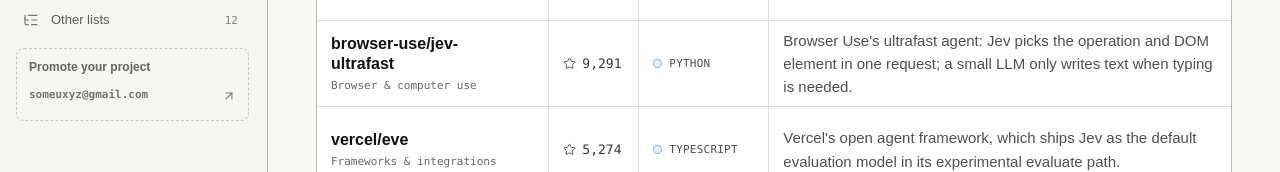
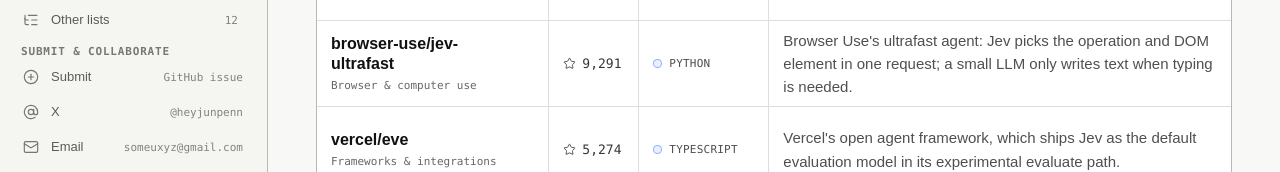
Before and after one commit to OSeanL/awesome-jev, an Astro site: page / in a window 1280 px wide. Shown: the part 557-729 px from the top of the page. Built offline with nearby package versions, Linux system fonts and the light colour scheme; Astro itself is replaced by a stand-in of ours.

Commit message:
Restore sidebar collaboration links

```diff
--- a/src/pages/index.astro
+++ b/src/pages/index.astro
@@ -5,12 +5,14 @@
   AppWindow,
   ArrowDown,
   ArrowUpRight,
+  AtSign,
   BadgeCheck,
   Blocks,
   Bot,
   ChartNoAxesCombined,
   Check,
   ChevronDown,
+  CirclePlus,
   FlaskConical,
   Gamepad2,
   House,
@@ -18,6 +20,7 @@
   Languages,
   LayoutGrid,
   ListTree,
+  Mail,
   Menu,
   MonitorSmartphone,
   Search,
@@ -33,6 +36,7 @@
 const repositoryUrl = process.env.GITHUB_REPOSITORY
   ? `https://github.com/${process.env.GITHUB_REPOSITORY}`
   : 'https://github.com/heyjunpenn/awesome-jev';
+const submissionUrl = `${repositoryUrl}/issues/new?title=${encodeURIComponent('[Submission] ')}`;
 const languages = [...new Set(projects.map((project) => project.language).filter((language) => language !== '—'))]
   .sort((a, b) => a.localeCompare(b));
 const sortedProjects = [...projects].sort((a, b) => {
@@ -237,6 +241,27 @@
                 <small>{category.count}</small>
               </a>
             ))}
+          </nav>
+
+          <div class="collaboration-nav-head">
+            <span>{t('Submit & collaborate', '提交与合作')}</span>
+          </div>
+          <nav class="collaboration-nav" aria-label={t('Submit and collaborate', '提交与合作')}>
+            <a href={submissionUrl} target="_blank" rel="noreferrer">
+              <CirclePlus class="nav-icon" size={16} stroke-width={1.75} />
+              <span>{t('Submit', '提交')}</span>
+              <small>GitHub issue</small>
+            </a>
+            <a href="https://x.com/heyjunpenn" target="_blank" rel="noreferrer">
+              <AtSign class="nav-icon" size={16} stroke-width={1.75} />
+              <span>X</span>
+              <small>@heyjunpenn</small>
+            </a>
+            <a href="mailto:someuxyz@gmail.com">
+              <Mail class="nav-icon" size={16} stroke-width={1.75} />
+              <span>{t('Email', '邮件')}</span>
+              <small>someuxyz@gmail.com</small>
+            </a>
           </nav>
 
           <div class="collaboration-placement">
--- a/src/styles/global.css
+++ b/src/styles/global.css
@@ -50,22 +50,25 @@
 .sidebar-primary .side-nav { margin-top: 6px; }
 .sidebar-scroll { min-height: 0; flex: 1 1 auto; overflow-y: auto; margin: 6px -4px 0 0; padding-right: 6px; scrollbar-color: #c2c2bd transparent; scrollbar-width: thin; }
 .side-nav { display: grid; gap: 3px; }
-.side-nav a, .category-nav a { position: relative; display: flex; align-items: center; gap: 11px; border: 1px solid transparent; border-radius: 5px; color: #5b5b57; text-decoration: none; transition: color .16s ease, background-color .16s ease, border-color .16s ease, box-shadow .16s ease; }
+.side-nav a, .category-nav a, .collaboration-nav a { position: relative; display: flex; align-items: center; gap: 11px; border: 1px solid transparent; border-radius: 5px; color: #5b5b57; text-decoration: none; transition: color .16s ease, background-color .16s ease, border-color .16s ease, box-shadow .16s ease; }
 .side-nav a { min-height: 37px; padding: 0 10px; font-size: .875rem; font-weight: 600; }
 .side-nav a.active { color: var(--ink); border-color: transparent; background: #e9e9e5; box-shadow: none; }
-.side-nav small, .category-nav small { margin-left: auto; color: #83837e; font: var(--text-label)/1 var(--font-mono); font-variant-numeric: tabular-nums lining-nums; }
+.side-nav small, .category-nav small, .collaboration-nav small { margin-left: auto; color: #83837e; font: var(--text-label)/1 var(--font-mono); font-variant-numeric: tabular-nums lining-nums; }
 .side-nav small, .category-nav small { padding: 3px 5px; border-radius: 3px; transition: color .16s ease, background-color .16s ease; }
 .nav-icon { width: 18px; flex: 0 0 18px; color: #767672; }
 .github-icon { height: 18px; fill: currentColor; }
-.side-nav a:hover .nav-icon, .side-nav a.active .nav-icon, .category-nav a:hover .nav-icon, .category-nav a.selected .nav-icon { color: #526da9; }
+.side-nav a:hover .nav-icon, .side-nav a.active .nav-icon, .category-nav a:hover .nav-icon, .category-nav a.selected .nav-icon, .collaboration-nav a:hover .nav-icon { color: #526da9; }
 .side-nav a.active small, .category-nav a.selected small { color: var(--blue-deep); }
-.side-nav a:active, .category-nav a:active { color: var(--ink); border-color: transparent; background: #e4e4df; box-shadow: none; }
-.side-nav a:focus-visible, .category-nav a:focus-visible { outline-offset: 1px; }
+.side-nav a:active, .category-nav a:active, .collaboration-nav a:active { color: var(--ink); border-color: transparent; background: #e4e4df; box-shadow: none; }
+.side-nav a:focus-visible, .category-nav a:focus-visible, .collaboration-nav a:focus-visible { outline-offset: 1px; }
 .category-nav-head { margin: 10px 9px 4px; color: #787873; font: 650 var(--text-label)/1 var(--font-mono); letter-spacing: .075em; text-transform: uppercase; }
 .category-nav { display: grid; gap: 3px; }
 .category-nav a { min-height: 32px; padding: 0 9px; font-size: .8125rem; line-height: 1.2; }
 .category-nav a.selected { color: var(--ink); border-color: transparent; background: #e9e9e5; box-shadow: none; }
 .category-nav a.selected small { color: #4f6088; }
+.collaboration-nav-head { margin: 10px 9px 4px; color: #787873; font: 650 var(--text-label)/1 var(--font-mono); letter-spacing: .075em; text-transform: uppercase; }
+.collaboration-nav { display: grid; gap: 3px; }
+.collaboration-nav a { min-height: 32px; padding: 0 9px; font-size: .8125rem; line-height: 1.2; }
 .collaboration-placement { margin: 12px 4px 5px; display: flex; flex-direction: column; align-items: stretch; gap: 7px; padding: 11px 12px; border: 1px dashed #c4c4bf; border-radius: 8px; background: transparent; color: #666661; }
 .collaboration-placement strong { color: #666661; font-size: .75rem; line-height: 1.3; font-weight: 600; }
 .collaboration-placement a { min-height: 26px; display: flex; align-items: center; justify-content: space-between; gap: 8px; color: #777771; font: 600 .6875rem/1.3 var(--font-mono); text-decoration: none; overflow-wrap: anywhere; transition: color .16s ease, transform .16s cubic-bezier(.22,1,.36,1); }
@@ -75,7 +78,7 @@
 .collaboration-placement a:focus-visible { outline: 2px solid var(--blue); outline-offset: 2px; }
 
 @media (hover: hover) {
-  .side-nav a:hover, .category-nav a:hover { color: var(--ink); border-color: transparent; background: #efefeb; box-shadow: none; }
+  .side-nav a:hover, .category-nav a:hover, .collaboration-nav a:hover { color: var(--ink); border-color: transparent; background: #efefeb; box-shadow: none; }
   .side-nav a:hover small, .category-nav a:hover small { color: var(--blue-deep); }
 }
 .sidebar-foot { flex: 0 0 auto; margin-top: 4px; border-top: 1px solid var(--line); padding: 6px 8px 0; color: var(--muted); }
```
